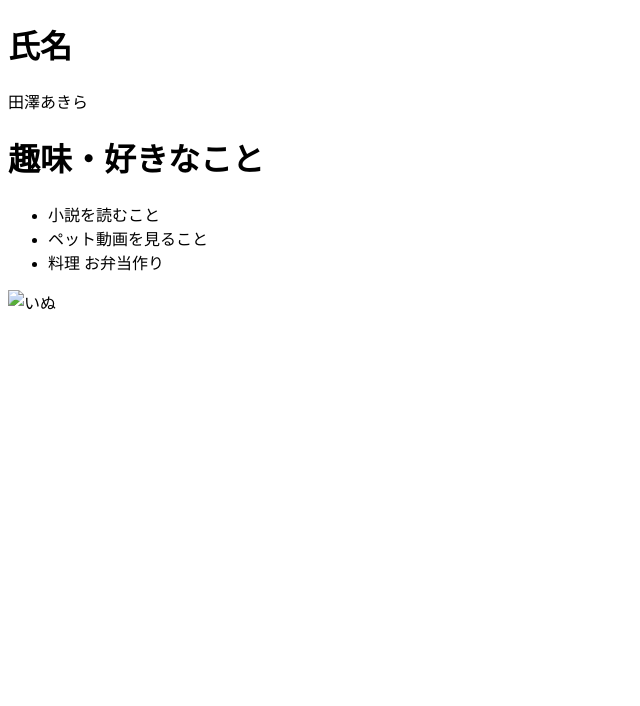
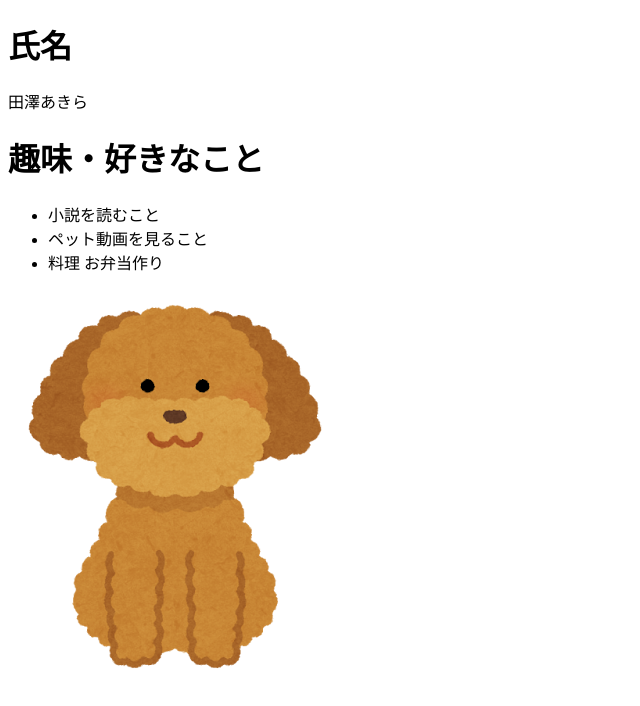
Before and after one commit to a-tazawa/WebDesign-Task, a plain HTML site: page profile/index.html in a window 1280 px wide. Shown: the whole page, without its empty margins (0-640 px from the left). Drawn offline with Linux system fonts and the light colour scheme.

Commit message:
profile課題の再提出

```diff
--- a/profile/index.html
+++ b/profile/index.html
@@ -12,6 +12,6 @@
             <li>ペット動画を見ること</li>
             <li>料理 お弁当作り</li>
         </ul>
-        <img src="img/dog_toypoodle_cream.png" alt="いぬ">
+        <img src="img/img.png" alt="いぬ">
     </body>
 </html>
```
Also changed, not shown: profile/img/img.png (added).
